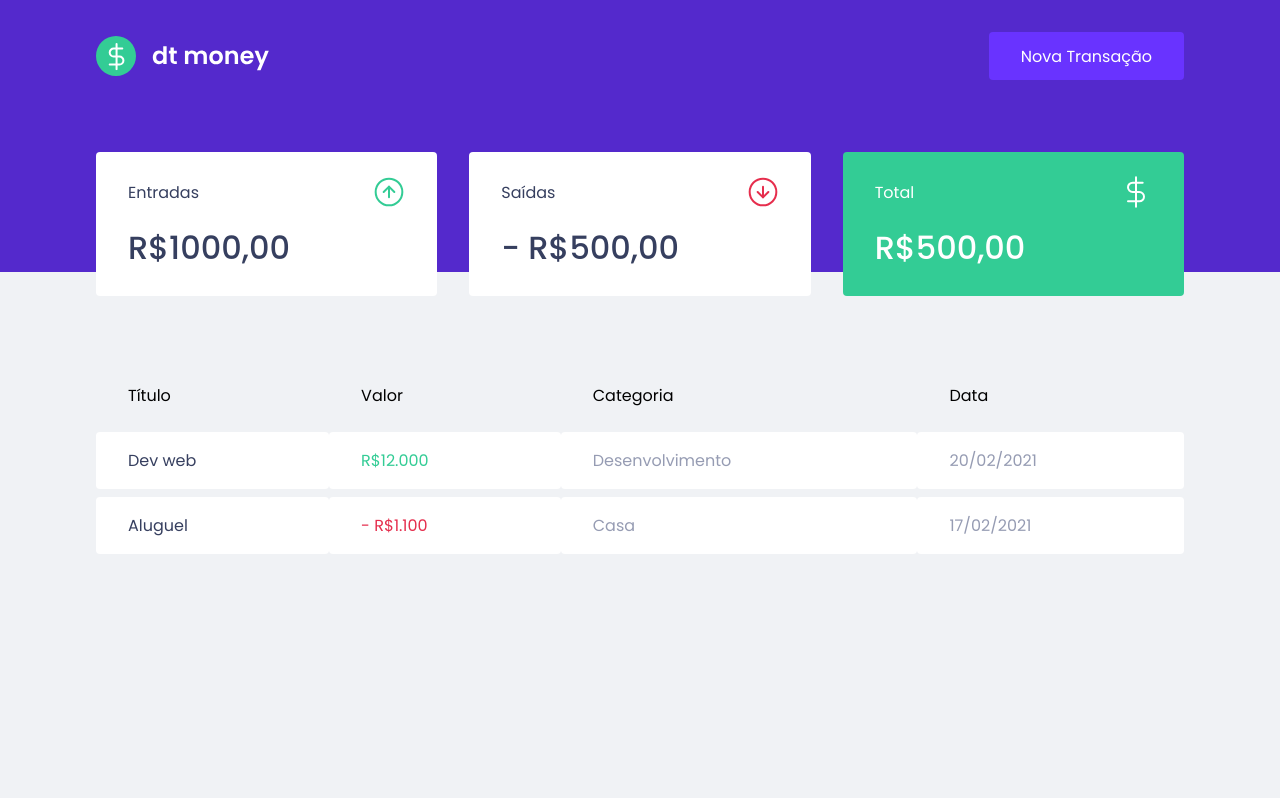
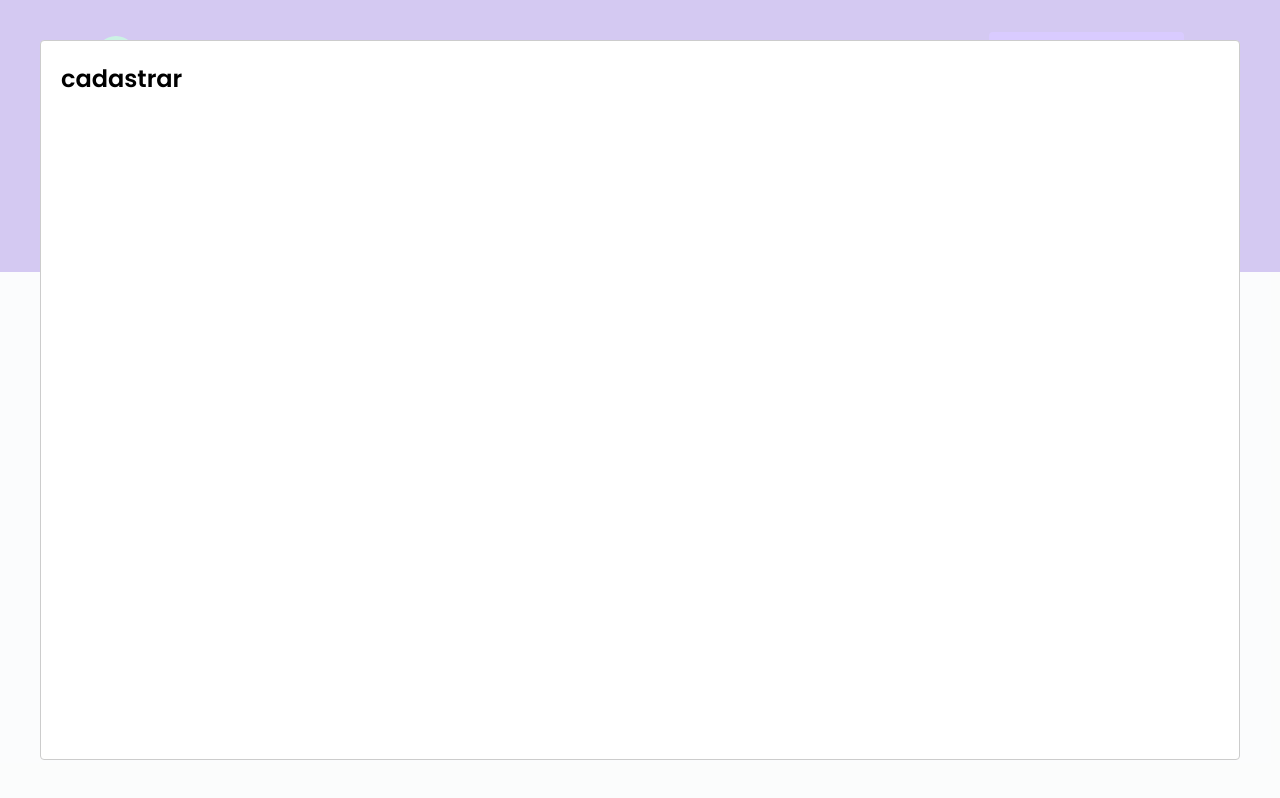
Before and after one commit to tostechbr/dtmoney-ignite, a React (Create React App) app: page / in a window 1280 px wide. Both pictures are taken after a click on the button "Nova Transação". Built offline with nearby package versions, Linux system fonts and the light colour scheme; no server answers; what miragejs would draw is missing.

Commit message:
dt-money Ignite

```diff
--- a/package.json
+++ b/package.json
@@ -7,6 +7,7 @@
     "miragejs": "^0.1.41",
     "react": "^17.0.1",
     "react-dom": "^17.0.1",
+    "react-modal": "^3.12.1",
     "react-scripts": "4.0.3",
     "styled-components": "^5.2.1",
     "web-vitals": "^1.0.1"
@@ -19,6 +20,7 @@
     "@types/node": "^12.0.0",
     "@types/react": "^17.0.0",
     "@types/react-dom": "^17.0.0",
+    "@types/react-modal": "^3.12.0",
     "@types/styled-components": "^5.1.9",
     "typescript": "^4.1.2"
   },
--- a/src/App.tsx
+++ b/src/App.tsx
@@ -1,14 +1,31 @@
+import { useState } from 'react';
+import Modal from 'react-modal';
 import { Dashboard } from "./components/Dashboard";
 import { Header } from "./components/Header";
+import { NewTransactionModal } from "./components/NewTransactionModal";
 
 import { GlobalStyle } from "./styles/global";
 
 export function App() {
+
+  const [isNewTransactionsModalOpen, setIsNewTransactionsModalOpen] = useState(false);
+
+    function handleOpenNewTransactionsModalOpen(){
+        setIsNewTransactionsModalOpen(true);
+    }
+    function handleCloseNewTransactionsModalOpen(){
+        setIsNewTransactionsModalOpen(false);
+    }
+
   return (
     <>
-        <Header />
+        <Header onOpenNewTransactionModal = {handleOpenNewTransactionsModalOpen}/>
         <Dashboard />
         <GlobalStyle />
+        <NewTransactionModal
+          isOpen={isNewTransactionsModalOpen}
+          onRequestClose={handleCloseNewTransactionsModalOpen}
+        />
     </>
   );
 }
--- a/src/components/Header/index.tsx
+++ b/src/components/Header/index.tsx
@@ -1,12 +1,18 @@
 import logoImg from '../../assets/logo.svg'
+
 import { Container, Content } from './styles'
 
-export function Header() {
+interface HeaderProps {
+    onOpenNewTransactionModal: () => void;
+}
+
+export function Header({onOpenNewTransactionModal}: HeaderProps) {
+
     return (
         <Container>
             <Content>
                 <img src={logoImg} alt="dt money"/>
-                <button type="button">
+                <button type="button" onClick={onOpenNewTransactionModal}>
                     Nova Transação
                 </button>
             </Content>
--- /dev/null
+++ b/src/components/NewTransactionModal/index.tsx
@@ -0,0 +1,17 @@
+import Modal from 'react-modal';
+
+interface NewTransactionModalProps {
+    isOpen: boolean;
+    onRequestClose: () => void;
+}
+
+export function NewTransactionModal({isOpen, onRequestClose}: NewTransactionModalProps){
+    return (
+        <Modal
+          isOpen={isOpen}
+          onRequestClose={onRequestClose}
+        >
+          <h2>cadastrar</h2>
+        </Modal>
+    )
+}
--- /dev/null
+++ b/src/components/NewTransactionModal/styles.ts
@@ -0,0 +1,3 @@
+import styled from 'styled-components'
+
+export const Container = styled.div``;
```
Also changed, not shown: 1 other file (tests, documents, lock files or other folders).
